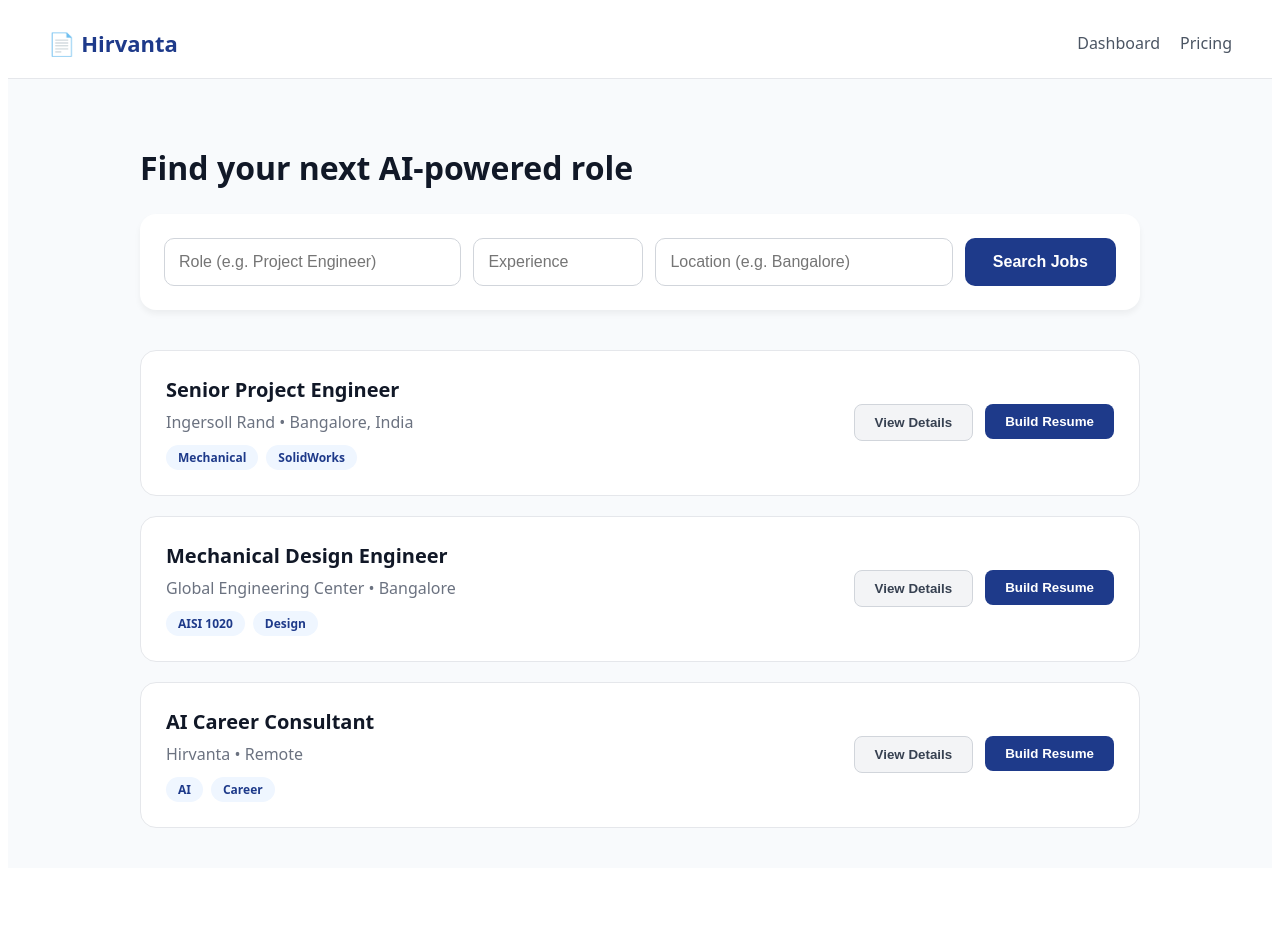
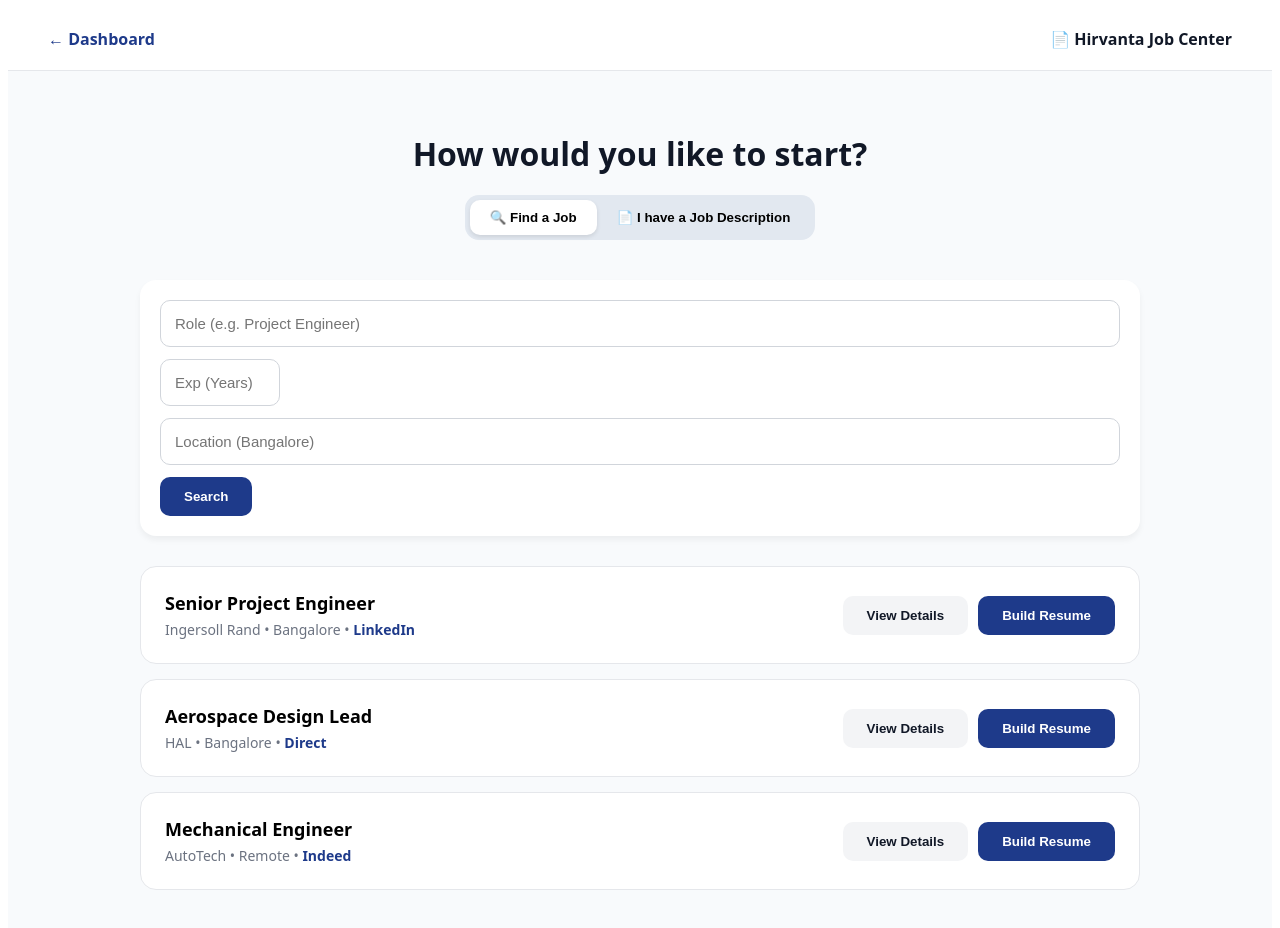
Before and after one commit to jewma1/Hirvanta, a Next.js app in the folder frontend/: page /jobs in a window 1280 px wide. Shown: the top 928 px of the page. Before the commit the page ends 876 px from the top, so only its background shows below. Built offline with nearby package versions, Linux system fonts and the light colour scheme.

Commit message:
Update page.tsx

```diff
--- a/frontend/app/jobs/page.tsx
+++ b/frontend/app/jobs/page.tsx
@@ -1,96 +1,95 @@
+'use client';
 import Link from 'next/link';
+import { useState } from 'react';
 
-export default function JobFinder() {
+export default function JobPortal() {
+  const [activeTab, setActiveTab] = useState<'search' | 'upload'>('search');
+
   return (
     <div style={{ minHeight: '100vh', backgroundColor: '#f8fafc', fontFamily: 'system-ui, sans-serif' }}>
 
-      {/* Header */}
+      {/* Navbar */}
       <nav style={{ padding: '20px 40px', backgroundColor: 'white', borderBottom: '1px solid #e5e7eb', display: 'flex', justifyContent: 'space-between', alignItems: 'center' }}>
-        <Link href="/" style={{ textDecoration: 'none', color: '#1e3a8a', fontSize: '22px', fontWeight: 'bold' }}>📄 Hirvanta</Link>
-        <div style={{ display: 'flex', gap: '20px' }}>
-          <Link href="/dashboard" style={{ textDecoration: 'none', color: '#4b5563', fontWeight: '500' }}>Dashboard</Link>
-          <Link href="/pricing" style={{ textDecoration: 'none', color: '#4b5563', fontWeight: '500' }}>Pricing</Link>
-        </div>
+        <Link href="/dashboard" style={{ textDecoration: 'none', color: '#1e3a8a', fontWeight: 'bold' }}>← Dashboard</Link>
+        <div style={{ fontWeight: '900', color: '#111827' }}>📄 Hirvanta Job Center</div>
       </nav>
 
       <main style={{ padding: '40px', maxWidth: '1000px', margin: '0 auto' }}>
-        <h2 style={{ fontSize: '32px', fontWeight: '900', color: '#111827', marginBottom: '25px' }}>Find your next AI-powered role</h2>
 
-        {/* Search Bar Area */}
-        <div style={{
-          display: 'flex',
-          gap: '12px',
-          backgroundColor: 'white',
-          padding: '24px',
-          borderRadius: '16px',
-          boxShadow: '0 4px 6px rgba(0,0,0,0.05)',
-          marginBottom: '40px',
-          flexWrap: 'wrap'
-        }}>
-          <input type="text" placeholder="Role (e.g. Project Engineer)" style={{ flex: 1, padding: '14px', borderRadius: '10px', border: '1px solid #d1d5db', fontSize: '16px' }} />
-          <input type="text" placeholder="Experience" style={{ width: '140px', padding: '14px', borderRadius: '10px', border: '1px solid #d1d5db', fontSize: '16px' }} />
-          <input type="text" placeholder="Location (e.g. Bangalore)" style={{ flex: 1, padding: '14px', borderRadius: '10px', border: '1px solid #d1d5db', fontSize: '16px' }} />
-          <button style={{ backgroundColor: '#1e3a8a', color: 'white', border: 'none', padding: '14px 28px', borderRadius: '10px', fontWeight: 'bold', fontSize: '16px', cursor: 'pointer' }}>
-            Search Jobs
-          </button>
+        {/* Toggle Header */}
+        <div style={{ textAlign: 'center', marginBottom: '40px' }}>
+          <h1 style={{ fontSize: '32px', fontWeight: '900', color: '#111827', marginBottom: '20px' }}>How would you like to start?</h1>
+          <div style={{ display: 'inline-flex', backgroundColor: '#e2e8f0', padding: '5px', borderRadius: '14px' }}>
+            <button
+              onClick={() => setActiveTab('search')}
+              style={{ ...toggleButtonStyle, backgroundColor: activeTab === 'search' ? 'white' : 'transparent', boxShadow: activeTab === 'search' ? '0 2px 4px rgba(0,0,0,0.1)' : 'none' }}>
+              🔍 Find a Job
+            </button>
+            <button
+              onClick={() => setActiveTab('upload')}
+              style={{ ...toggleButtonStyle, backgroundColor: activeTab === 'upload' ? 'white' : 'transparent', boxShadow: activeTab === 'upload' ? '0 2px 4px rgba(0,0,0,0.1)' : 'none' }}>
+              📄 I have a Job Description
+            </button>
+          </div>
         </div>
 
-        {/* Job Results List */}
-        <div style={{ display: 'flex', flexDirection: 'column', gap: '20px' }}>
-          <JobCard
-            title="Senior Project Engineer"
-            company="Ingersoll Rand"
-            location="Bangalore, India"
-            tags={["Mechanical", "SolidWorks"]}
-          />
-          <JobCard
-            title="Mechanical Design Engineer"
-            company="Global Engineering Center"
-            location="Bangalore"
-            tags={["AISI 1020", "Design"]}
-          />
-          <JobCard
-            title="AI Career Consultant"
-            company="Hirvanta"
-            location="Remote"
-            tags={["AI", "Career"]}
-          />
-        </div>
+        {activeTab === 'search' ? (
+          /* SECTION: JOB FINDER */
+          <div style={{ animation: 'fadeIn 0.3s ease-in' }}>
+            <div style={searchContainerStyle}>
+              <input type="text" placeholder="Role (e.g. Project Engineer)" style={inputStyle} />
+              <input type="text" placeholder="Exp (Years)" style={{ ...inputStyle, width: '120px' }} />
+              <input type="text" placeholder="Location (Bangalore)" style={inputStyle} />
+              <button style={primaryButtonStyle}>Search</button>
+            </div>
+
+            <div style={{ display: 'flex', flexDirection: 'column', gap: '15px' }}>
+              <JobCard title="Senior Project Engineer" company="Ingersoll Rand" location="Bangalore" source="LinkedIn" />
+              <JobCard title="Aerospace Design Lead" company="HAL" location="Bangalore" source="Direct" />
+              <JobCard title="Mechanical Engineer" company="AutoTech" location="Remote" source="Indeed" />
+            </div>
+          </div>
+        ) : (
+          /* SECTION: JOB DESCRIPTION INPUT */
+          <div style={{ animation: 'fadeIn 0.3s ease-in', backgroundColor: 'white', padding: '40px', borderRadius: '24px', border: '1px solid #e5e7eb' }}>
+            <h3 style={{ marginBottom: '20px' }}>Paste Job Details</h3>
+            <input type="text" placeholder="Job URL (LinkedIn, Indeed, etc.)" style={{ ...inputStyle, marginBottom: '15px' }} />
+            <textarea placeholder="Paste the full job description here..." style={{ ...inputStyle, height: '200px', marginBottom: '20px', resize: 'none' }}></textarea>
+
+            <div style={{ border: '2px dashed #d1d5db', padding: '30px', textAlign: 'center', borderRadius: '12px', marginBottom: '25px' }}>
+              <p style={{ margin: 0, color: '#6b7280' }}>Drop your JD here or <strong>Browse Files</strong></p>
+              <p style={{ fontSize: '12px', color: '#9ca3af', marginTop: '5px' }}>Supports PDF, DOC, DOCX, TXT</p>
+            </div>
+
+            <Link href="/resume">
+              <button style={{ ...primaryButtonStyle, width: '100%', padding: '18px' }}>🎯 Build Resume for this Job</button>
+            </Link>
+          </div>
+        )}
       </main>
     </div>
   );
 }
 
-// The JobCard Component with the "Full Cut" connection
-function JobCard({ title, company, location, tags }) {
+// Sub-Components
+function JobCard({ title, company, location, source }) {
   return (
-    <div style={{ backgroundColor: 'white', padding: '25px', borderRadius: '16px', border: '1px solid #e5e7eb', display: 'flex', justifyContent: 'space-between', alignItems: 'center', transition: 'transform 0.2s' }}>
-      <div style={{ flex: 1 }}>
-        <h3 style={{ margin: '0 0 8px 0', fontSize: '20px', fontWeight: 'bold', color: '#111827' }}>{title}</h3>
-        <p style={{ margin: '0 0 12px 0', color: '#6b7280', fontSize: '16px' }}>{company} • {location}</p>
-        <div style={{ display: 'flex', gap: '8px' }}>
-          {tags.map((tag, i) => (
-            <span key={i} style={{ backgroundColor: '#eff6ff', color: '#1e3a8a', padding: '4px 12px', borderRadius: '20px', fontSize: '12px', fontWeight: '600' }}>
-              {tag}
-            </span>
-          ))}
-        </div>
+    <div style={{ backgroundColor: 'white', padding: '24px', borderRadius: '16px', border: '1px solid #e5e7eb', display: 'flex', justifyContent: 'space-between', alignItems: 'center' }}>
+      <div>
+        <h4 style={{ margin: '0 0 5px 0', fontSize: '18px' }}>{title}</h4>
+        <p style={{ margin: 0, color: '#6b7280', fontSize: '14px' }}>{company} • {location} • <span style={{ color: '#1e3a8a', fontWeight: '600' }}>{source}</span></p>
       </div>
-
-      <div style={{ display: 'flex', gap: '12px' }}>
-        {/* THIS IS THE CONNECTION POINT */}
-        <Link href="/jobs/details">
-          <button style={{ backgroundColor: '#f3f4f6', border: '1px solid #d1d5db', padding: '10px 20px', borderRadius: '8px', fontWeight: '600', cursor: 'pointer', color: '#374151' }}>
-            View Details
-          </button>
-        </Link>
-
-        <Link href="/resume">
-          <button style={{ backgroundColor: '#1e3a8a', color: 'white', border: 'none', padding: '10px 20px', borderRadius: '8px', fontWeight: '600', cursor: 'pointer' }}>
-            Build Resume
-          </button>
-        </Link>
+      <div style={{ display: 'flex', gap: '10px' }}>
+        <Link href="/jobs/details"><button style={secondaryButtonStyle}>View Details</button></Link>
+        <Link href="/resume"><button style={primaryButtonStyle}>Build Resume</button></Link>
       </div>
     </div>
   );
 }
+
+// Styles
+const toggleButtonStyle = { padding: '10px 20px', borderRadius: '10px', border: 'none', cursor: 'pointer', fontWeight: '600', transition: '0.2s' };
+const searchContainerStyle = { display: 'flex', gap: '12px', backgroundColor: 'white', padding: '20px', borderRadius: '16px', boxShadow: '0 4px 6px rgba(0,0,0,0.05)', marginBottom: '30px', flexWrap: 'wrap' as 'wrap' };
+const inputStyle = { width: '100%', padding: '14px', borderRadius: '10px', border: '1px solid #d1d5db', fontSize: '15px', outline: 'none', boxSizing: 'border-box' as 'border-box' };
+const primaryButtonStyle = { backgroundColor: '#1e3a8a', color: 'white', border: 'none', padding: '12px 24px', borderRadius: '10px', fontWeight: 'bold', cursor: 'pointer' };
+const secondaryButtonStyle = { backgroundColor: '#f3f4f6', color: '#111827', border: 'none', padding: '12px 24px', borderRadius: '10px', fontWeight: 'bold', cursor: 'pointer' };
```
